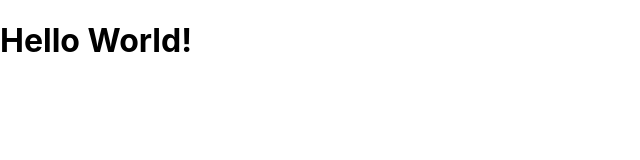
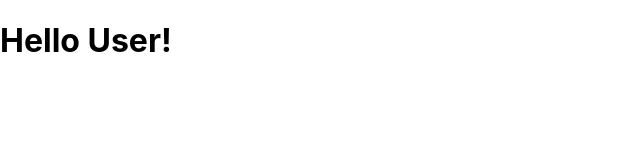
Before and after one commit to krishnabharghav-14/My-first-react-app, a React (Create React App) app: page / in a window 1280 px wide. Shown: the top 160 px of the page, without its empty margins (0-640 px from the left). Built offline with nearby package versions, Linux system fonts and the light colour scheme.

Commit message:
Replaced World to User

```diff
--- a/src/App.js
+++ b/src/App.js
@@ -3,7 +3,7 @@ import './App.css';
 
 function App() {
   return (
-    <h1>Hello World!</h1>
+    <h1>Hello User!</h1>
   );
 }
 
```
